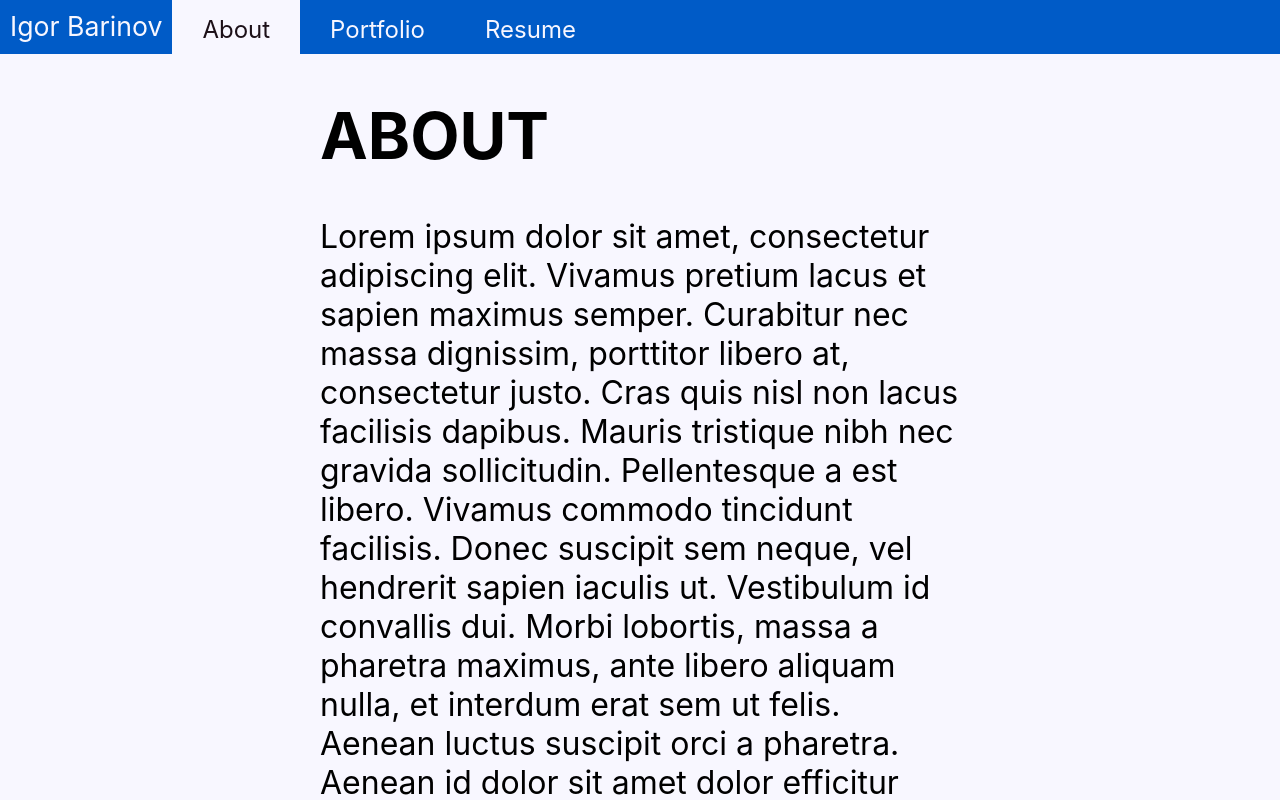
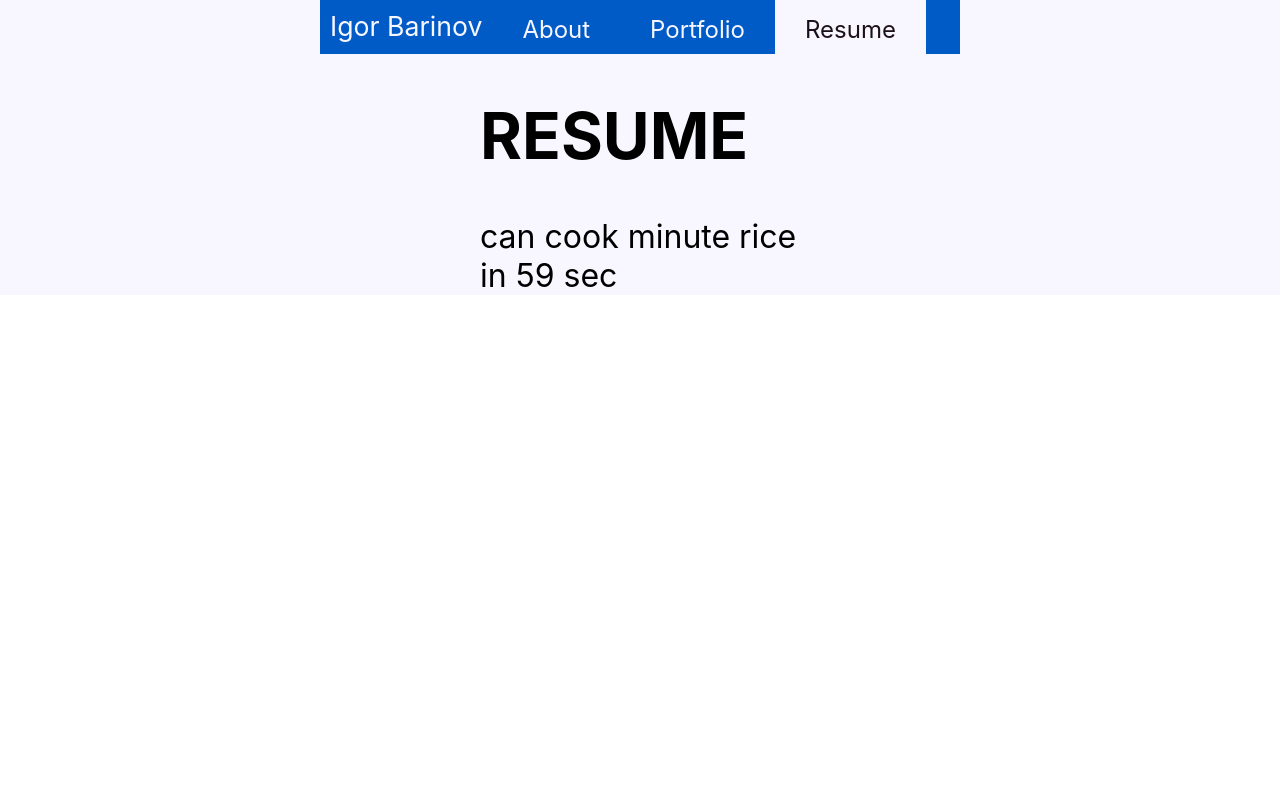
Before and after one commit to igor-barinov/igor-barinov.github.io, a React (Create React App) app: page /resume in a window 1280 px wide. Shown: the top 800 px of the page. Built offline with nearby package versions, Linux system fonts and the light colour scheme.

Commit message:
Added page routing

```diff
--- a/package.json
+++ b/package.json
@@ -7,8 +7,10 @@
     "@testing-library/jest-dom": "^4.2.4",
     "@testing-library/react": "^9.3.2",
     "@testing-library/user-event": "^7.1.2",
+    "history": "^5.0.0",
     "react": "^16.13.1",
     "react-dom": "^16.13.1",
+    "react-router-dom": "^5.2.0",
     "react-scripts": "3.4.3"
   },
   "scripts": {
--- a/src/components/App.js
+++ /dev/null
@@ -1,35 +0,0 @@
-import React, { Component } from 'react';
-import '../styles/App.css';
-
-import NavBar from './NavBar';
-
-class App extends Component {
-  constructor(props) {
-    super(props);
-    this.state = {};
-  }
-
-  render() {
-    return <div className="App">
-      <NavBar/>
-      <div>
-        <h1>
-          ABOUT
-        </h1>
-        <p>
-
-Lorem ipsum dolor sit amet, consectetur adipiscing elit. Vivamus pretium lacus et sapien maximus semper. Curabitur nec massa dignissim, porttitor libero at, consectetur justo. Cras quis nisl non lacus facilisis dapibus. Mauris tristique nibh nec gravida sollicitudin. Pellentesque a est libero. Vivamus commodo tincidunt facilisis. Donec suscipit sem neque, vel hendrerit sapien iaculis ut.
-
-Vestibulum id convallis dui. Morbi lobortis, massa a pharetra maximus, ante libero aliquam nulla, et interdum erat sem ut felis. Aenean luctus suscipit orci a pharetra. Aenean id dolor sit amet dolor efficitur dapibus. In massa quam, vulputate eget nisl et, pulvinar interdum nisi. Nunc cursus pretium augue quis vehicula. Quisque vel nunc eros. Nunc placerat arcu vitae mi tincidunt suscipit. Duis eget eros ut risus rutrum ultrices a at tortor. Nullam sed hendrerit justo. Donec nunc enim, volutpat vitae risus ac, pellentesque suscipit massa.
-
-Sed rhoncus tincidunt iaculis. Etiam urna sem, sollicitudin id velit eget, varius mattis neque. Aliquam rhoncus mi sed auctor pellentesque. Quisque dictum molestie turpis a lacinia. Pellentesque elit quam, ornare quis placerat et, molestie eget odio. Pellentesque ornare risus quis diam hendrerit, et ultricies tortor condimentum. Suspendisse eros quam, elementum non cursus sed, sagittis vitae nisl. Nunc eget libero scelerisque, tempor odio at, venenatis magna. Suspendisse congue fermentum sem, eu egestas odio placerat eu. Praesent semper egestas elit, vel accumsan felis facilisis semper. Curabitur commodo vulputate vulputate. Phasellus fringilla mollis lacus, molestie varius tellus aliquam ac. Proin gravida arcu sem, sed lobortis tellus tempus quis. Donec lobortis ipsum sit amet tortor interdum, sed dignissim augue elementum. Duis dignissim odio lobortis lectus aliquet, et sollicitudin ligula ultrices.
-
-Praesent sed erat sem. Proin facilisis arcu et posuere sodales. Nam tempus sed neque sit amet molestie. Vestibulum blandit venenatis suscipit. Sed nisi odio, tincidunt vitae lacinia feugiat, sodales at tellus. Nam condimentum tellus eu felis pretium imperdiet. Curabitur finibus metus sed ex tempor tristique. Donec in metus sed nisi ornare dignissim. Sed ullamcorper elit nec lorem laoreet, id venenatis lacus rhoncus. Phasellus eget arcu sit amet lorem commodo porttitor. Nullam quis vestibulum ipsum. Morbi vulputate, enim cursus faucibus sagittis, libero dolor mattis lacus, sed sollicitudin nulla elit at nisi. Pellentesque habitant morbi tristique senectus et netus et malesuada fames ac turpis egestas. Vestibulum ante ipsum primis in faucibus orci luctus et ultrices posuere cubilia curae;
-Phasellus id nibh accumsan, ultricies metus nec, consequat augue. Fusce fermentum bibendum urna, consequat euismod elit luctus eu. Proin volutpat ultricies massa. Curabitur turpis nisi, iaculis ut malesuada non, vehicula at nulla. Suspendisse potenti. Etiam scelerisque non mi at ultricies. Duis posuere non risus a varius. Integer nec purus tristique nulla consequat venenatis. Sed quis erat metus. Etiam velit leo, rutrum in accumsan eget, aliquet id enim.
-        </p>
-      </div>
-    </div>
-  }
-}
-
-export default App;
--- a/src/components/NavBar.js
+++ b/src/components/NavBar.js
@@ -7,17 +7,20 @@ import NavBarLink from './NavBarLink';
 class NavBar extends Component {
     constructor(props) {
         super(props);
-        this.state = {
-            activeLinkIndex: 0
-        };
+        this.state = {};
     }
 
     render() {
+        const aboutIsActive = (this.props.at === "/about");
+        const portfolioIsActive = (this.props.at === "/portfolio");
+        const resumeIsActive = (this.props.at === "/resume");
+
+
         return <ul className="NavBar">
             <NavBarTitle text="Igor Barinov" />
-            <NavBarLink isActive = {true} link="#" text="About" />
-            <NavBarLink isActive = {false} link="#" text="Portfolio" />
-            <NavBarLink isActive = {false} link="#" text="Resume" />
+            <NavBarLink isActive = {aboutIsActive} link="/about" text="About" />
+            <NavBarLink isActive = {portfolioIsActive} link="/portfolio" text="Portfolio" />
+            <NavBarLink isActive = {resumeIsActive} link="/resume" text="Resume" />
         </ul>
     }
 }
--- a/src/components/NavBarLink.js
+++ b/src/components/NavBarLink.js
@@ -1,18 +1,17 @@
 import React, { Component } from 'react'
+import { Link } from 'react-router-dom';
 import '../styles/NavBarLink.css'
 
 class NavBarLink extends Component {
     constructor(props) {
         super(props);
-        this.state = {
-
-        }
+        this.state = {};
     }
 
     render() {
-        const linkCls = (this.props.isActive) ? "active" : "inactive"
-        return <li class="NavBarLink">
-            <a class = {linkCls} href={this.props.link}>{this.props.text}</a>
+        const linkCls = (this.props.isActive) ? "ActiveNavBarLink" : "NavBarLink"
+        return <li class={linkCls}>
+            <Link to={this.props.link}>{this.props.text}</Link>
         </li>
     }
 }
--- a/src/index.js
+++ b/src/index.js
@@ -1,12 +1,16 @@
 import React from 'react';
 import ReactDOM from 'react-dom';
+import { BrowserRouter } from 'react-router-dom';
+
 import './styles/index.css'
-import App from './components/App';
+import App from './pages/App';
 import * as serviceWorker from './serviceWorker';
 
 ReactDOM.render(
   <React.StrictMode>
-    <App />
+    <BrowserRouter>
+      <App />
+    </BrowserRouter>
   </React.StrictMode>,
   document.getElementById('root')
 );
--- /dev/null
+++ b/src/pages/About.js
@@ -0,0 +1,30 @@
+import React, { Component } from 'react';
+
+import '../styles/Page.css';
+
+import NavBar from '../components/NavBar';
+
+class About extends Component {
+  constructor(props) {
+    super(props);
+    this.state = {};
+  }
+
+  render() {
+    return (
+      <div className="About">
+        <NavBar at="/about"/>
+        <div>
+          <h1>
+            ABOUT
+          </h1>
+          <p>
+            hewwo
+          </p>
+        </div>
+      </div>
+    );
+  }
+}
+
+export default About;
--- /dev/null
+++ b/src/pages/App.js
@@ -0,0 +1,30 @@
+import React, { Component } from 'react';
+import { Switch, Route } from 'react-router-dom';
+
+import '../styles/Page.css';
+
+import About from './About';
+import Portfolio from './Portfolio';
+import Resume from './Resume';
+
+class App extends Component {
+  constructor(props) {
+    super(props);
+    this.state = {};
+  }
+
+  render() {
+    return (
+      <div className="App">
+        <Switch>
+          <Route path="/about"><About /></Route>
+          <Route path="/portfolio"><Portfolio /></Route>
+          <Route path="/resume"><Resume /></Route>
+          <Route path="/"><About /></Route>
+        </Switch>
+      </div>
+    );
+  }
+}
+
+export default App;
--- /dev/null
+++ b/src/pages/Portfolio.js
@@ -0,0 +1,30 @@
+import React, { Component } from 'react';
+
+import '../styles/Page.css';
+
+import NavBar from '../components/NavBar';
+
+class Portfolio extends Component {
+  constructor(props) {
+    super(props);
+    this.state = {};
+  }
+
+  render() {
+    return (
+      <div className="Portfolio">
+        <NavBar at="/portfolio"/>
+        <div>
+          <h1>
+            PORTFOLIO
+          </h1>
+          <p>
+            am broke
+          </p>
+        </div>
+      </div>
+    );
+  }
+}
+
+export default Portfolio;
--- /dev/null
+++ b/src/pages/Resume.js
@@ -0,0 +1,30 @@
+import React, { Component } from 'react';
+
+import '../styles/Page.css';
+
+import NavBar from '../components/NavBar';
+
+class Resume extends Component {
+  constructor(props) {
+    super(props);
+    this.state = {};
+  }
+
+  render() {
+    return (
+      <div className="Resume">
+        <NavBar at="/resume"/>
+        <div>
+          <h1>
+            RESUME
+          </h1>
+          <p>
+            can cook minute rice in 59 sec
+          </p>
+        </div>
+      </div>
+    );
+  }
+}
+
+export default Resume;
--- a/src/styles/NavBarLink.css
+++ b/src/styles/NavBarLink.css
@@ -1,4 +1,8 @@
 .NavBarLink {
+    float: left;
+}
+
+.ActiveNavBarLink {
     float: left;
 }
 
@@ -12,12 +16,18 @@
     transition: padding 0.2s;
 }
 
-.NavBarLink a:hover:not(.active) {
+.ActiveNavBarLink a {
+    display: block;
+    color: #1C1018;
+    background-color: #F8F7FF;
+    text-align: center;
+    padding: 15px 30px 10px 30px;
+    text-decoration: none;
+    font-size: x-large;
+    transition: padding 0.2s;
+}
+
+.NavBarLink a:hover {
     background-color: #57C6EA;
     padding: 15px 50px 10px 10px;
 }
-
-.NavBarLink a.active{
-    color: #1C1018;
-    background-color: #F8F7FF;
-}
--- /dev/null
+++ b/src/styles/Page.css
@@ -0,0 +1,9 @@
+.App {
+  background-color: #F8F7FF;
+  font-size: xx-large;
+}
+
+.App div {
+  margin-left: 25%;
+  margin-right: 25%;
+}
```
Also changed, not shown: 1 other file (tests, documents, lock files or other folders).
